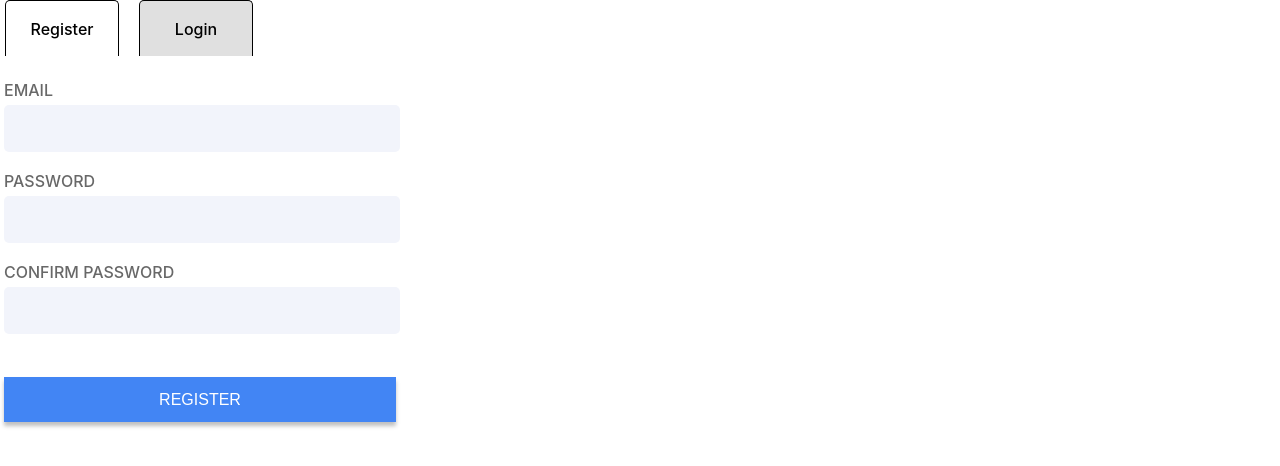
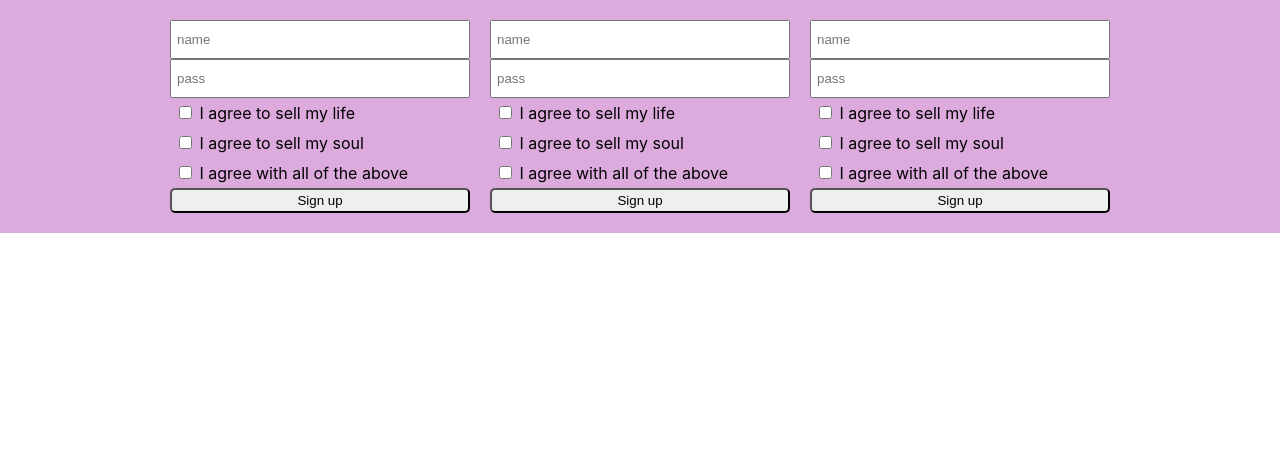
Before and after one commit to RogueWild/MDIA3109-Term4, a React (Create React App) app: page / in a window 1280 px wide. Shown: the top 466 px of the page. Built offline with nearby package versions, Linux system fonts and the light colour scheme.

Commit message:
update (pre lecture 2)

```diff
--- a/src/App.js
+++ b/src/App.js
@@ -1,12 +1,12 @@
 import './App.scss';
 import Main from './pages/main';
-import Practice1 from './pages/Practice1';
+import Practice1 from './pages/Practices/Practice1';
 
 function App() {
   return (
     <div className="App">
-      {/* <Main /> */}
-      <Practice1 />
+      <Main />
+      {/* <Practice1 /> */}
     </div>
   );
 }
--- a/src/App.scss
+++ b/src/App.scss
@@ -4,4 +4,4 @@
 }
 
 @import './pages/main/main.scss';
-@import './pages/Practice1/practice1.scss';
+@import './pages/Practices/Practice1/practice1.scss';
--- a/src/pages/Practice1/index.js
+++ b/src/pages/Practices/Practice1/index.js
@@ -1,6 +1,6 @@
 import React, { useState, useEffect } from 'react';
-import Form from '../../comps/Practices/Practice1/Form';
-import Tab from '../../comps/Practices/Practice1/Form/Tab';
+import Form from '../../../comps/Practices/Practice1/Form';
+import Tab from '../../../comps/Practices/Practice1/Form/Tab';
 
 const Practice1 = () => {
 
```
Also changed, not shown: src/pages/Practices/Practice1/practice1.scss (renamed from src/pages/Practice1/practice1.scss), 1 other file (tests, documents, lock files or other folders).
